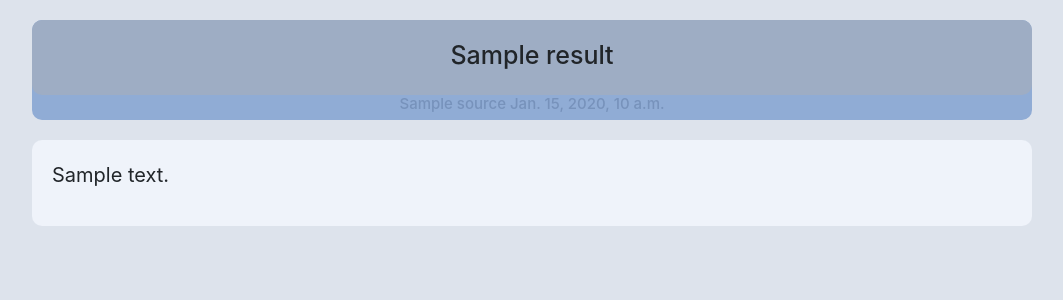
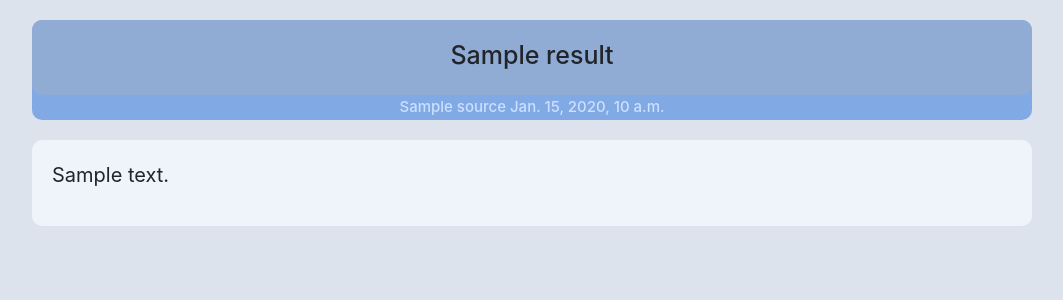
Before and after one commit to RalXYZ/meow-search, a Django app: template search/templates/article/index.html in a window 1280 px wide. Shown: the top 300 px of the page, without its empty margins (68-1131 px from the left). Run offline with Django 3.2, Linux system fonts and the light colour scheme; the template is opened without the code that fills it: most values are stand-ins (such as "Sample title", 1, 10 or a date in 2020); some libraries are stand-ins or nearby versions.

Commit message:
Merge some files for the development on Ubuntu

```diff
--- a/search/static/css/main.css
+++ b/search/static/css/main.css
@@ -8,10 +8,10 @@
     --result-subtitle: hsl(var(--main-hue), 33.3%, 60%);
     --result-title: hsl(var(--main-hue), 20.6%, 40%);
     --result-text: hsl(var(--main-hue), 11.4%, 51.8%);
+    --light-color: hsl(var(--main-hue), 100%, 90%);
 }
 body {
     background-color: var(--background)!important;
-    /* color: var(--bar); */
 }
 
 form div button {
@@ -56,7 +56,7 @@ form div button {
     background-color: hsl(0, 60%, 70%);
 }
 #theme-hue-btn-1 {
-    background-color: hsl(60, 60%, 70%);
+    background-color: hsl(50, 70%, 70%);
 }
 #theme-hue-btn-2 {
     background-color: hsl(120, 60%, 70%);
@@ -68,8 +68,12 @@ form div button {
     background-color: hsl(240, 60%, 70%);
 }
 
+#keyword {
+    /* outline-color: var(--button-normal); */
+}
+
 .title-bar {
-    background-color: var(--button-normal);
+    background-color: var(--button-hover);
     border-radius: 10px;
 }
 .title-bar h1 {
@@ -78,10 +82,11 @@ form div button {
 .title-bar h5 {
     font-size: 15px;
     text-align: center;
-    color: var(--result-subtitle);
+    margin-top: 3px;
+    color: var(--light-color);
 }
 .title-content-bar {
-    background-color: var(--border);
+    background-color: var(--button-normal);
     border-radius: 10px;
     text-align: center;
     padding: 20px 0;
--- /dev/null
+++ b/search/static/js/feeling_lucky.js
@@ -0,0 +1,5 @@
+let luckyButton = document.getElementById("feeling_lucky");
+luckyButton.addEventListener("click", () => {
+    let articleId = Math.floor(Math.random() * 1400);
+    window.location ='/article/' + articleId;
+})
--- a/search/static/js/theme.js
+++ b/search/static/js/theme.js
@@ -4,7 +4,7 @@ document.getElementById("theme-hue-btn-0").onclick = () => {
     localStorage.setItem('themeHue', hue.toString());
 }
 document.getElementById("theme-hue-btn-1").onclick = () => {
-    let hue = 60;
+    let hue = 50;
     document.documentElement.style.setProperty('--main-hue', hue);
     localStorage.setItem('themeHue', hue.toString());
 }
```
Also changed, not shown: search/templates/homepage/index.html (+4 -4 lines), README.md, dev_log.md (line endings or trailing spaces), search/static/js/easter_egg.js (line endings or trailing spaces), search/static/js/init.js (line endings or trailing spaces), search/static/js/search.js (line endings or trailing spaces), search/templates/article/index.html (line endings or trailing spaces), search/templates/search/index.html (line endings or trailing spaces), search/views.py (line endings or trailing spaces), 1 other file.
